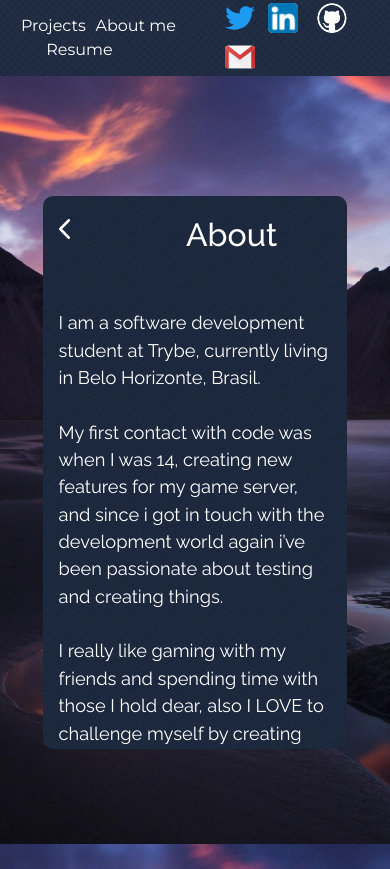
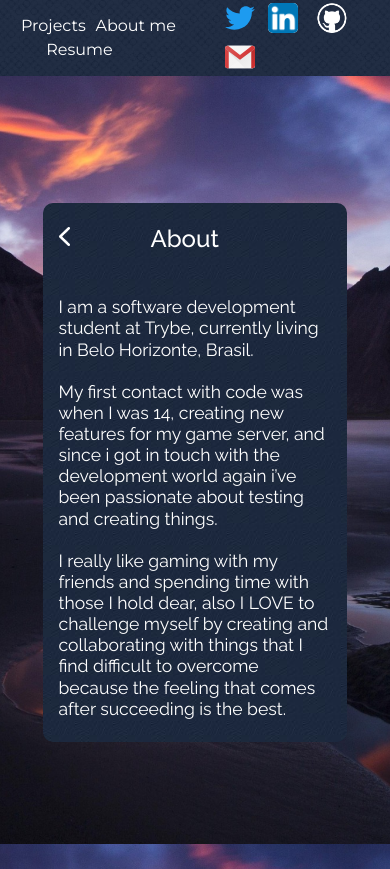
Before and after one commit to JonathanFRocha/JonathanFRocha.github.io, a React (Create React App) app: page /aboutme in a window 390 px wide. Built offline with nearby package versions, Linux system fonts and the light colour scheme.

Commit message:
finished about responsiveness

```diff
--- a/src/style/AboutMeCard.css
+++ b/src/style/AboutMeCard.css
@@ -63,3 +63,57 @@
   opacity: 0;
   animation: cssAnimOpacity 1s 2s forwards;
 }
+
+
+@media ( max-width : 1200px ) {
+
+  .about_title {
+    left: 39%;
+  }
+
+}
+
+@media ( max-width : 800px ) {
+
+  .about_title {
+    left: 39%;
+    font-size: 1.5em;
+  }
+
+}
+
+@media ( max-width : 600px ) {
+
+  .backIcon {
+    width: 0.8;
+  }
+
+  .about_title {
+    left: 39%;
+  }
+
+  .about_paragraph {
+    margin-top: 50px;
+    font-size: 1.1em;
+    line-height: 1.2em;
+  }
+
+}
+
+@media ( max-width : 440px ) {
+
+  .backIcon {
+    width: 0.8;
+  }
+
+  .about_title {
+    left: 30%;
+  }
+
+  .about_paragraph {
+    margin-top: 50px;
+    font-size: 1.1em;
+    line-height: 1.2em;
+  }
+
+}
--- a/src/style/NavHeader.css
+++ b/src/style/NavHeader.css
@@ -122,7 +122,7 @@ header {
 @media ( max-width : 1200px ) {
 
   .head_logo_contact img {
-    width: 3px;
+    width: 35px;
   }
 
   #github_logo {
--- a/src/style/ProjectsCard.css
+++ b/src/style/ProjectsCard.css
@@ -21,11 +21,6 @@
   display: flex;
   flex-direction: row;
   justify-content: space-between;
-}
-
-.backIcon {
-  width: 0.7em;
-  z-index: 2;
 }
 
 .projectsCard_title {
```
